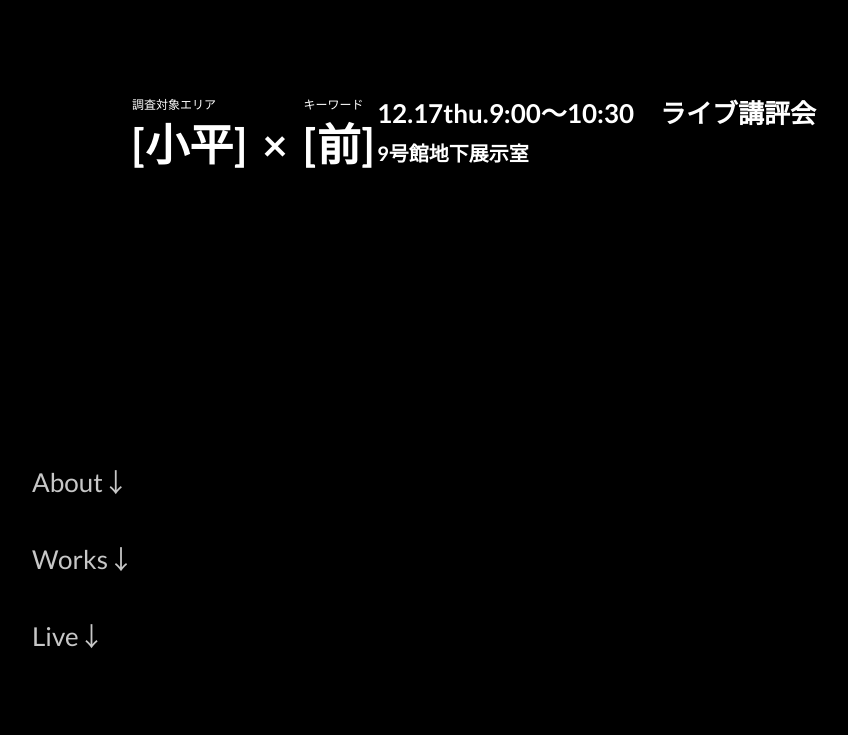
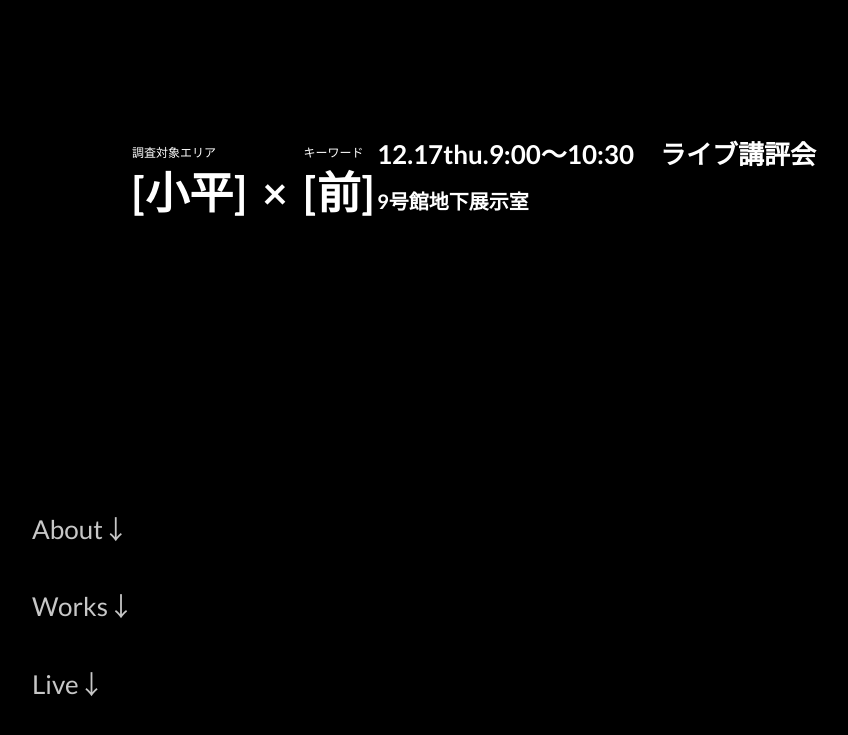
Before and after one commit to tthak00/textinfo_20, a plain HTML site: page index.html in a window 1280 px wide. Shown: the part 870-1605 px from the top of the page, without its empty margins (138-986 px from the left). Drawn offline with Linux system fonts and the light colour scheme.

Commit message:
Update style.css

```diff
--- a/style.css
+++ b/style.css
@@ -153,7 +153,7 @@ h2[class$="title"] {
 
 
 .top_detail {
-    margin-top: 80px;
+    margin-top: 140px;
 	display: inline-block;
 }
 
@@ -164,7 +164,7 @@ h2[class$="title"] {
 
 .top_basyo {
     font-size: 20px;
-	margin-top: 10px;
+	margin-top: 16px;
 }
 
 
```
